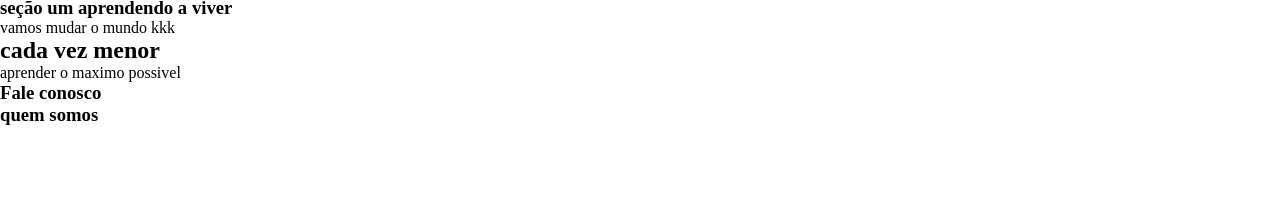
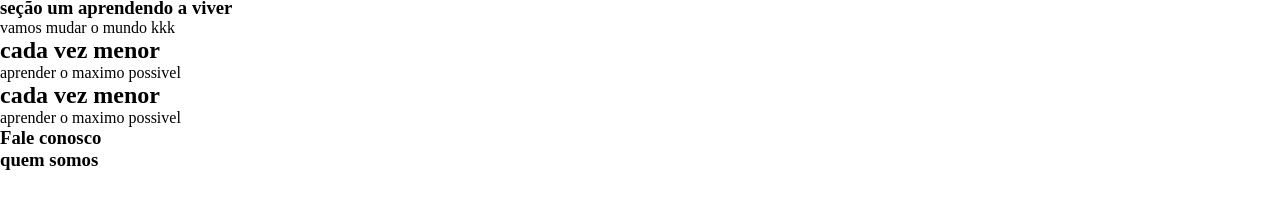
Before and after one commit to GabrielGLDS/Meu-Primeiro-Projeto, a plain HTML site: page index.html in a window 1280 px wide. Shown: the part 106-314 px from the top of the page. Drawn offline with Linux system fonts and the light colour scheme.

Commit message:
criei mais uma div

```diff
--- a/index.html
+++ b/index.html
@@ -26,6 +26,10 @@
         <h2>cada vez menor </h2>
         <p>aprender o maximo possivel</p>
     </div>
+    <div>
+        <h2>cada vez menor </h2>
+        <p>aprender o maximo possivel</p>
+    </div>
     <footer>
         <h3>Fale conosco</h3>
         <h3>quem somos</h3>
```
